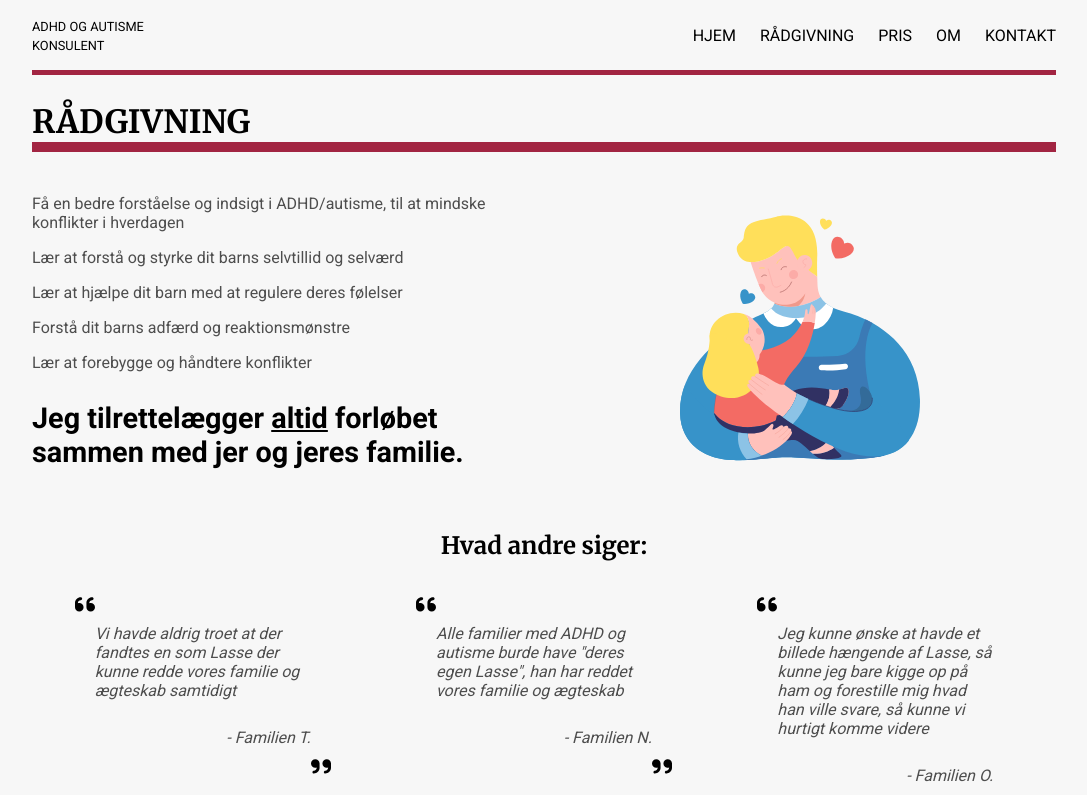
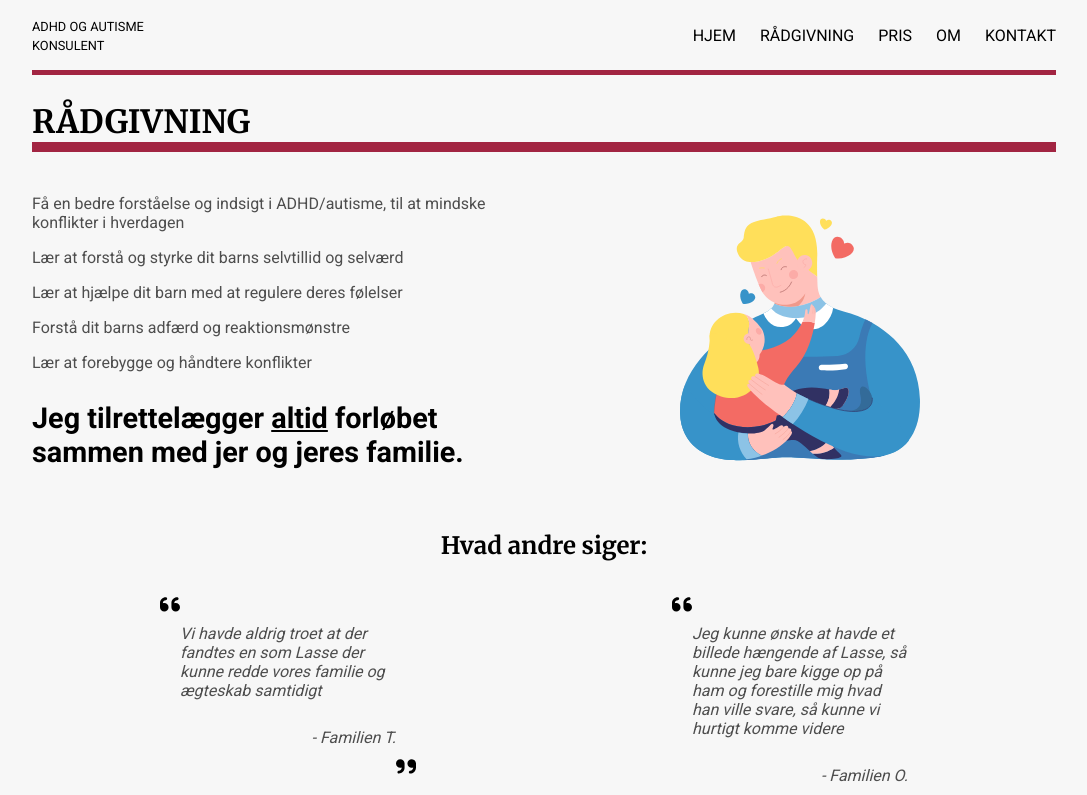
Before and after one commit to kristianhnielsen/adhd-konsulent-v2, a React (Create React App) app: page /radgivning in a window 1280 px wide. Shown: the top 795 px of the page, without its empty margins (96-1183 px from the left). Built offline with nearby package versions, Linux system fonts and the light colour scheme.

Commit message:
delete duplicate testimonial

```diff
--- a/src/components/pages/consultation/Testemonials.js
+++ b/src/components/pages/consultation/Testemonials.js
@@ -1,7 +1,7 @@
-import {useState} from "react";
+import { useState } from "react";
 import styled from "styled-components";
-import {nanoid} from "nanoid";
-import {motion} from "framer-motion";
+import { nanoid } from "nanoid";
+import { motion } from "framer-motion";
 
 const QuoteContainer = styled.section`
   display: flex;
@@ -62,15 +62,13 @@ const Quote = styled(motion.div)`
 export default function Testemonials() {
   const [quotesList, setQuotesList] = useState([
     {
-			quote: "Vi havde aldrig troet at der fandtes en som Lasse der kunne redde vores familie og ægteskab samtidigt",
+      quote:
+        "Vi havde aldrig troet at der fandtes en som Lasse der kunne redde vores familie og ægteskab samtidigt",
       author: "Familien T.",
     },
     {
-			quote: `Alle familier med ADHD og autisme burde have "deres egen Lasse", han har reddet vores familie og ægteskab`,
-			author: "Familien N.",
-		},
-		{
-			quote: "Jeg kunne ønske at havde et billede hængende af Lasse, så kunne jeg bare kigge op på ham og forestille mig hvad han ville svare, så kunne vi hurtigt komme videre",
+      quote:
+        "Jeg kunne ønske at havde et billede hængende af Lasse, så kunne jeg bare kigge op på ham og forestille mig hvad han ville svare, så kunne vi hurtigt komme videre",
       author: "Familien O.",
     },
   ]);
@@ -83,7 +81,7 @@ export default function Testemonials() {
     onscreen: {
       x: 0,
       opacity: 1,
-			transition: {duration: 0.8, delay: 0.4},
+      transition: { duration: 0.8, delay: 0.4 },
     },
   };
 
@@ -96,7 +94,7 @@ export default function Testemonials() {
             key={nanoid()}
             initial={"offscreen"}
             whileInView={"onscreen"}
-						viewport={{once: false, amount: 0.2}}
+            viewport={{ once: false, amount: 0.2 }}
             variants={animations}
           >
             <motion.svg
```
Lines whose indentation alone changed are shown as unchanged.
